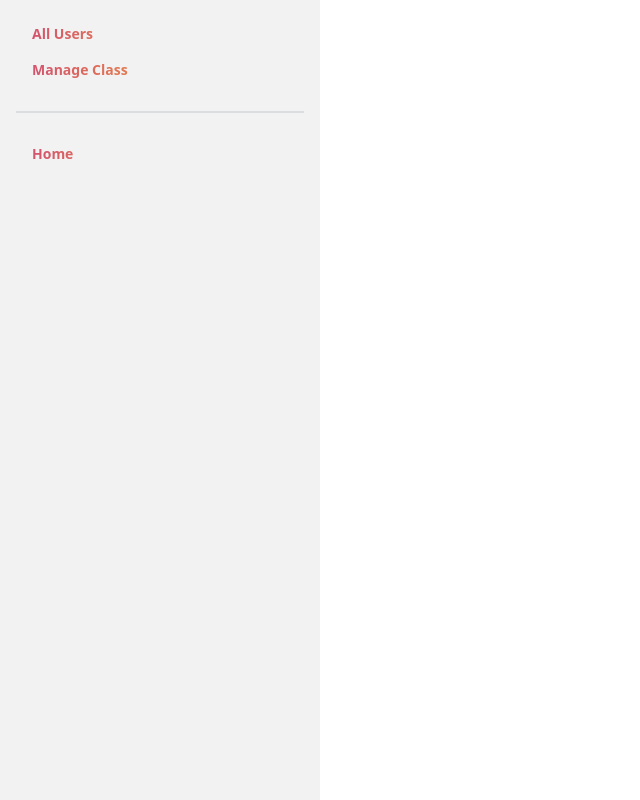
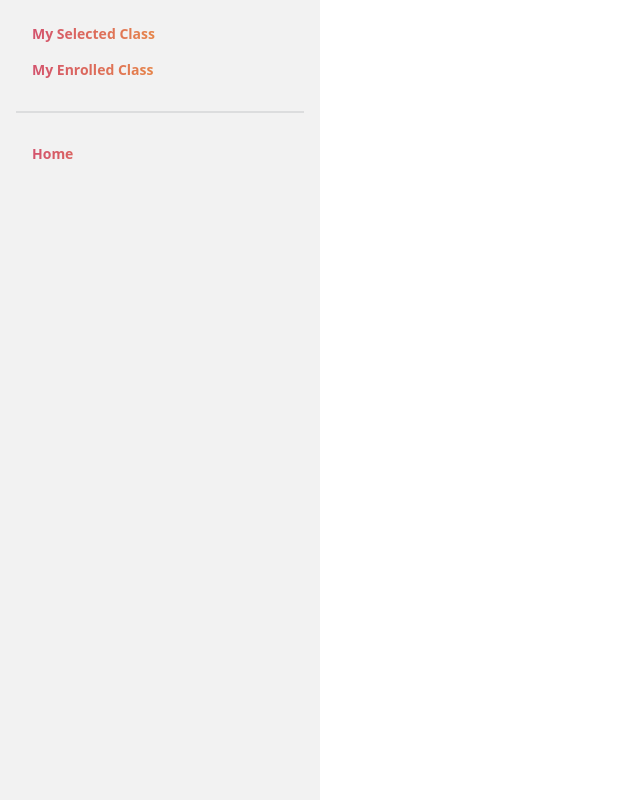
Before and after one commit to AfrinAkter1/drawing-garden, a React (Vite) app: page /dashboard in a window 1280 px wide. Shown: the whole page, without its empty margins (0-640 px from the left). Built offline with nearby package versions, Linux system fonts and the light colour scheme; no server answers.

Commit message:
make use admin

```diff
--- /dev/null
+++ b/src/Hooks/useAdmin.jsx
@@ -0,0 +1,19 @@
+import { useContext } from "react"
+import { AuthContext } from "../Providers/AuthProvider"
+import useAxiosSecure from "./useAxiosSecure"
+import { useQuery } from "@tanstack/react-query"
+
+const useAdmin = () =>{
+    const {user} = useContext(AuthContext)
+    const [axiosSecure] = useAxiosSecure();
+    const {data: isAdmin, isLoading: isAdminLoding} = useQuery({
+        queryKey: ['isAdmin', user?.email],
+        queryFn: async() =>{
+            const res = await axiosSecure.get(`/users/admin/${user.email}`);
+            console.log('is admin response', res)
+            return res.data.admin;
+        }
+    })
+    return [isAdmin, isAdminLoding]
+}
+export default useAdmin;
--- /dev/null
+++ b/src/Hooks/useAxiosSecure.jsx
@@ -0,0 +1,38 @@
+import { useContext, useEffect } from 'react';
+import axios from 'axios';
+import { useNavigate } from 'react-router-dom';
+import { AuthContext } from '../Providers/AuthProvider';
+
+const axiosSecure = axios.create({
+  baseURL: 'http://localhost:5000',
+});
+
+const useAxiosSecure = () => {
+  const { logOut } = useContext(AuthContext);
+  const navigate = useNavigate();
+
+  useEffect(() => {
+    axiosSecure.interceptors.request.use((config) => {
+      const token = localStorage.getItem('access-token');
+      if (token) {
+        config.headers.Authorization = `Bearer ${token}`;
+      }
+      return config;
+    });
+
+    axiosSecure.interceptors.response.use(
+      (response) => response,
+      async (error) => {
+        if (error.response && (error.response.status === 401 || error.response.status === 403)) {
+          await logOut();
+          navigate('/login');
+        }
+        return Promise.reject(error);
+      }
+    );
+  }, [logOut, navigate]);
+
+  return [axiosSecure];
+};
+
+export default useAxiosSecure;
--- a/src/Pages/Dashboard/AllUsers.jsx
+++ b/src/Pages/Dashboard/AllUsers.jsx
@@ -1,11 +1,11 @@
 
-import { FaTrashAlt, FaUserShield } from "react-icons/fa";
+import { FaChalkboardTeacher, FaTrashAlt, FaUserShield } from "react-icons/fa";
 import UseAllUsers from "../../Hooks/UseAllUsers";
 import Swal from "sweetalert2";
 const AllUsers = () => {
 
 
-     const [ users,, refetch] = UseAllUsers()
+     const [ users ,,refetch] = UseAllUsers()
      console.log(users)
 
     // fetch('http://localhost:5000/users')
@@ -32,6 +32,9 @@ const AllUsers = () => {
             }
         })
     }
+    const handleMakeInstractor =() =>{
+
+    }
 
     return (
         <div className=" w-full">
@@ -53,7 +56,12 @@ const AllUsers = () => {
         <th>{index + 1}</th>
         <td>{user.name}</td>
         <td>{user.email}</td>
-        <td>{user.role === 'admin' ? 'admin': <button onClick={() => handleMakeAdmin(user)} className="btn btn-sm bg-gradient-to-r from-[#D14D72] to-[#fcc01e]  text-white"><FaUserShield></FaUserShield></button>}</td>
+        <td><span className="mx-4">
+        {user.role === 'admin' ? 'admin': <button onClick={() => handleMakeAdmin(user)} className="btn  btn-sm bg-gradient-to-r from-[#D14D72] to-[#fcc01e]  text-white"><FaUserShield></FaUserShield></button>}
+        </span>
+        {user.role2 === 'instractor' ? 'instractor': <button onClick={() => handleMakeInstractor(user)} className="btn btn-sm bg-gradient-to-r from-[#D14D72] to-[#fcc01e]  text-white "><FaChalkboardTeacher></FaChalkboardTeacher></button>}
+        </td>
+
 
         <td><button className="btn btn-sm bg-gradient-to-r from-[#D14D72] to-[#fcc01e]  text-white"><FaTrashAlt></FaTrashAlt></button></td>
       </tr>)
--- a/src/Pages/Dashboard/Dashboard.jsx
+++ b/src/Pages/Dashboard/Dashboard.jsx
@@ -1,14 +1,14 @@
 import { Link, Outlet } from "react-router-dom";
+import useAdmin from "../../Hooks/useAdmin";
 
 
 const Dashboard = () => {
-    // TODO
-    const admin = true;
+   const [isAdmin] = useAdmin()
     const instructor = false;
     return (
         <div>
 
-{admin ? (
+{isAdmin ? (
         <div className="drawer lg:drawer-open ">
         <input id="my-drawer-2" type="checkbox" className="drawer-toggle" />
         <div className="drawer-content flex flex-col items-center justify-center">
--- a/src/Providers/AuthProvider.jsx
+++ b/src/Providers/AuthProvider.jsx
@@ -1,6 +1,7 @@
 import { createContext, useEffect, useState } from "react";
 import { GoogleAuthProvider, createUserWithEmailAndPassword, getAuth, onAuthStateChanged,  signInWithEmailAndPassword,  signInWithPopup, signOut, updateProfile } from "firebase/auth";
 import app from "../Firebase/firebse.config";
+import axios from "axios";
 
 export const AuthContext = createContext("")
 const AuthProvider = ({children}) => {
@@ -37,6 +38,16 @@ const updateUserProfile = (name, photourl)=>{
          const unsubscrive = onAuthStateChanged(auth, (currentUser) =>{
                setUser(currentUser)
                console.log('current User', currentUser)
+               if(currentUser){
+                axios.post('http://localhost:5000/jwt', {email: currentUser.email})
+                .then(data =>{
+                    console.log(data.data.token)
+                    localStorage.setItem('access-token',data.data.token)
+                })
+               }
+               else{
+                localStorage.removeItem('access-token')
+               }
                setLoading(false)
          })
          return () =>{
```
